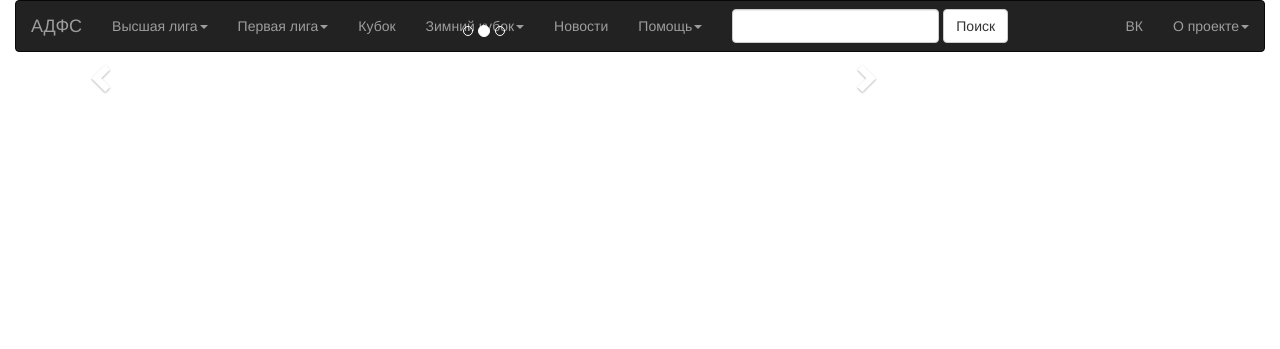
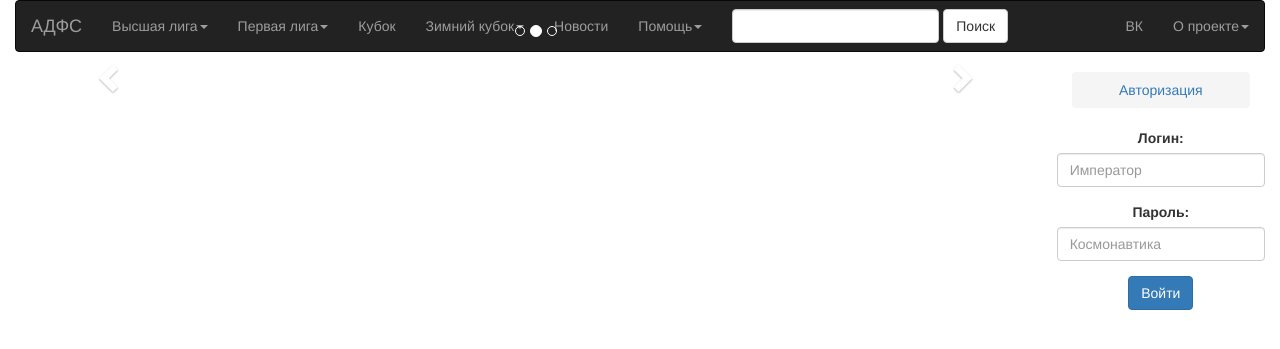
Before and after one commit to Imperat/ADFS_managers, a Django app: page /carusele/ in a window 1280 px wide. Shown: the top 349 px of the page. Run offline with Django 3.2, Linux system fonts and the light colour scheme; data that the repository does not hold is empty; some libraries are stand-ins or nearby versions.

Commit message:
Start implement autorisation with ajax.

```diff
--- a/templates/autorisation.html
+++ b/templates/autorisation.html
@@ -1,15 +1,19 @@
-    <div class="rasim">
-        <h4> Авторизация: </h4>
-            <form class="form-horizontal" method="post" action="/login/">
-                {% csrf_token %}
-                {% load bootstrap %}
-                {{ form.login | bootstrap }}
-                {{ form.password | bootstrap }}
-
-
-                <label class="checkbox">
-                    <input type="checkbox"> Запомнить меня
-                </label>
-                <button type="submit" class="btn">Войти</button>
-            </form>
+<div class="auth-panel">
+  <ul class="breadcrumb">
+    <li><a href="#"> Авторизация </a> <span class="divider"></span></li>
+  </ul>
+  <form class="form-horizontal" id="login-form">
+    {% csrf_token %}
+    <div class="form-group">
+      <label> Логин: </label>
+      <input class="form-control" name="login" type="text" placeholder="Император">
     </div>
+    <div class="form-group">
+      <label> Пароль: </label>
+        <input class="form-control" name="password" type="password" placeholder="Космонавтика">
+    </div>
+    <div class="form-group">
+        <button type="submit" class="btn btn-primary">Войти</button>
+    </div>
+  </form>
+</div>
--- a/templates/base.html
+++ b/templates/base.html
@@ -5,7 +5,7 @@
     <link rel="shortcut icon" href="{% static 'ball.png' %}" type="image/png">
     <script src="http://code.jquery.com/jquery-2.1.4.min.js"></script>
     <script src="https://maxcdn.bootstrapcdn.com/bootstrap/3.3.5/js/bootstrap.min.js"></script>
-    <script src="js/scripts.js"></script>
+    <script src='{% static "js/main.js" %}'></script>
     <meta charset="utf-8">
     <link rel="styleheet" href="{% static "css/skin.css" %}">
     <link href="{% static "css/skin.css" %}" rel="stylesheet">
@@ -52,7 +52,6 @@
     <meta name="author" content="LayoutIt!">
 
     <link href="https://maxcdn.bootstrapcdn.com/bootstrap/3.3.5/css/bootstrap.min.css" rel="stylesheet">
-    <link href="css/style.css" rel="stylesheet">
 
 </head>
 
@@ -60,8 +59,8 @@
   {% include "menu.html" %}
   <div class="container-fluid">
       <div class="row-fluid">
-          <div class="col-lg-9 black text-left"> {% block content %} {% endblock %} </div>
-          <div class="col-lg-3 grey text-center"> {% block autoris %} {% endblock %} </div>
+          <div class="col-lg-10 black text-left"> {% block content %} {% endblock %} </div>
+          <div class="col-lg-2 grey text-center"> {% block autoris %}{% include "autorisation.html" %}{% endblock %} </div>
       </div>
   </div>
 </body>
```
Also changed, not shown: static/js/main.js (+44 -0 lines).
